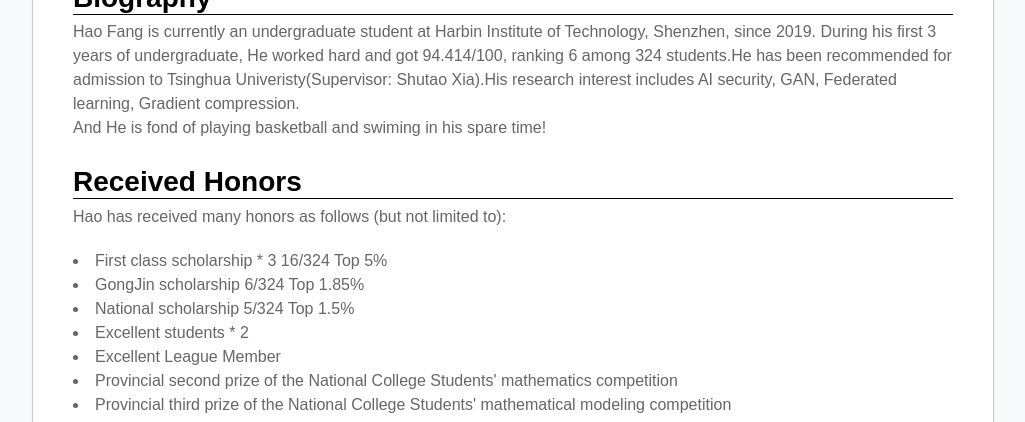
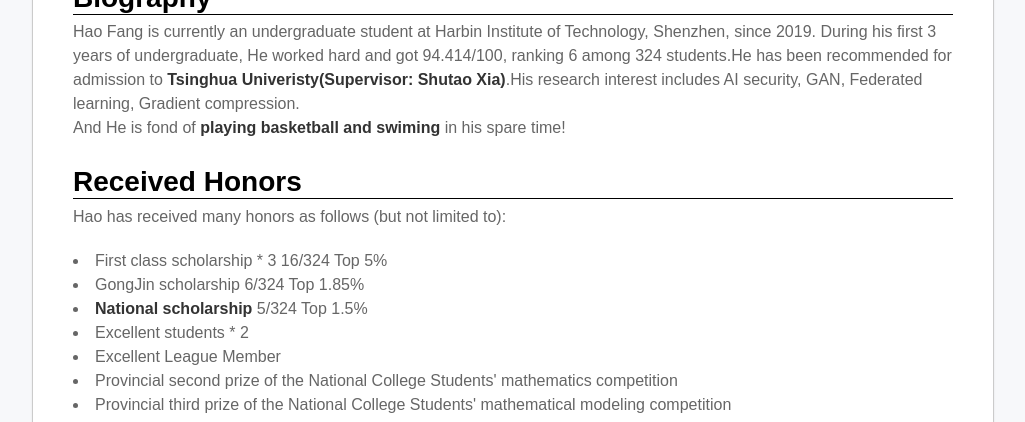
Before and after one commit to ffhibnese/ffhibnese.github.io, a Jekyll site: the page built from index.md, in a window 1280 px wide and 900 px high, cut to the strip 478-900 px from the top of the window. Shown: the whole strip, without its empty margins (158-1183 px from the left). Built offline with Jekyll 4.4.1, drawn with Linux system fonts in a browser that asks for light colours; nearby versions of some CDN libraries; our own code applies the rules of GitHub Pages for plain Markdown files.

```diff
--- a/index.md
+++ b/index.md
@@ -22,7 +22,7 @@
     <td width="100%">
       <h2>Biography</h2>
 
-       <p>Hao Fang is currently an undergraduate student at Harbin Institute of Technology, Shenzhen, since 2019. During his first 3 years of undergraduate, He worked hard and got 94.414/100, ranking 6 among 324 students.He has been recommended for admission to Tsinghua Univeristy(Supervisor: Shutao Xia).His research interest includes AI security, GAN, Federated learning, Gradient compression. <br>And He is fond of playing basketball and swiming in his spare time!</p>
+       <p>Hao Fang is currently an undergraduate student at Harbin Institute of Technology, Shenzhen, since 2019. During his first 3 years of undergraduate, He worked hard and got 94.414/100, ranking 6 among 324 students.He has been recommended for admission to <b>Tsinghua Univeristy(Supervisor: Shutao Xia)</b>.His research interest includes AI security, GAN, Federated learning, Gradient compression. <br>And He is fond of <b>playing basketball and swiming</b> in his spare time!</p>
     </td>
   </tr>
 </table>
@@ -35,7 +35,7 @@
       <p>Hao has received many honors as follows (but not limited to):</p>
 <li>First class scholarship * 3 16/324 Top 5% </li>
 <li>GongJin scholarship 6/324 Top 1.85%</li>
-<li>National scholarship 5/324 Top 1.5%</li>
+<li><b>National scholarship</b> 5/324 Top 1.5%</li>
 <li>Excellent students * 2</li>
 <li>Excellent League Member</li>
 <li>Provincial second prize of the National College Students' mathematics competition</li>
```
